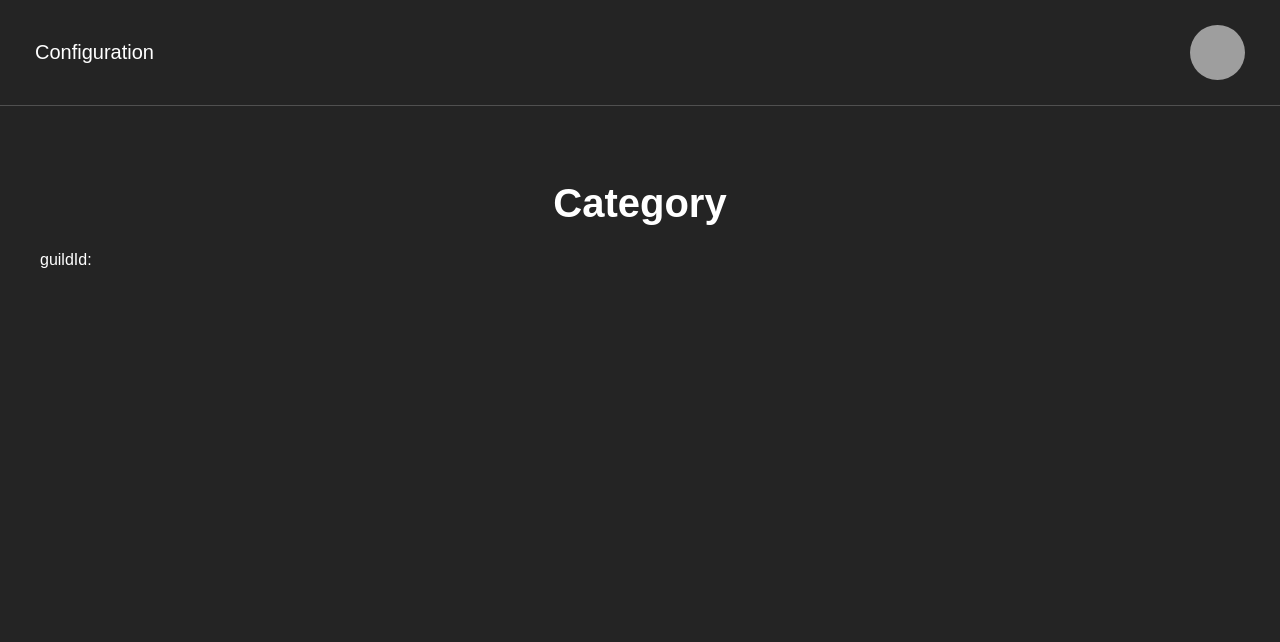
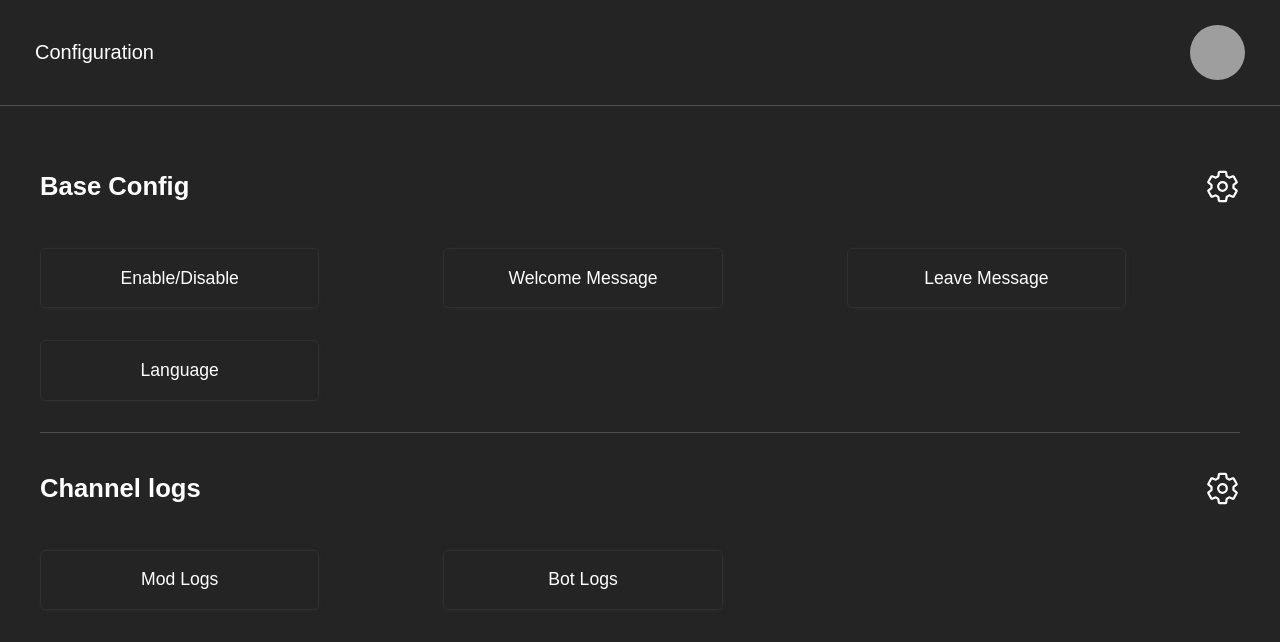
Before and after one commit to BotCraftHub/MystiGuardianDashboard, a React (Create React App) app: page /dashboard/categories in a window 1280 px wide. Shown: the top 642 px of the page. Built offline with nearby package versions, Linux system fonts and the light colour scheme; grey boxes are pictures that could not be loaded; a web font is replaced by a local one.

Commit message:
pretty much done with category

```diff
--- a/src/pages/Category.tsx
+++ b/src/pages/Category.tsx
@@ -1,13 +1,40 @@
 import {useContext} from "react";
 import {GuildContext} from "../utils/context/GuildContext";
-import {Container} from "../styles";
+import {Container, Flex, Grid, TextButton, Title} from "../styles";
+import {IoSettingsOutline} from 'react-icons/io5'
+import {useNavigate} from "react-router";
 
 export const Category = () => {
     const {guildId} = useContext(GuildContext)
+    const navigate = useNavigate()
+    const handleClick = (path: string) => {
+        navigate(path)
+    }
     return <div style={{padding: "3.125em 0"}}>
         <Container>
-            <h1>Category</h1>
-            <p>guildId: {guildId}</p>
+            <div>
+                <Flex alignItems={"center"} justifyContent={"space-between"}>
+                    <Title>Base Config</Title>
+                    <IoSettingsOutline size={35}/>
+                </Flex>
+                <Grid>
+                    <TextButton
+                        onClick={() => handleClick(`/dashboard/welcome-message-intermittent`)}>Enable/Disable</TextButton>
+                    <TextButton onClick={() => handleClick(`/dashboard/welcome-message`)}>Welcome Message</TextButton>
+                    <TextButton onClick={() => handleClick(`/dashboard/leaving-message`)}>Leave Message</TextButton>
+                    <TextButton onClick={() => handleClick(`/dashboard/language`)}>Language</TextButton>
+                </Grid>
+            </div>
+            <div style={{borderTop: "0.0625em solid rgba(255, 255, 255, 0.2)", paddingTop: "1.5625em"}}>
+                <Flex alignItems={"center"} justifyContent={"space-between"}>
+                    <Title>Channel logs</Title>
+                    <IoSettingsOutline size={35}/>
+                </Flex>
+                <Grid>
+                    <TextButton>Mod Logs</TextButton>
+                    <TextButton>Bot Logs</TextButton>
+                </Grid>
+            </div>
         </Container>
     </div>
 }
--- a/src/styles/index.tsx
+++ b/src/styles/index.tsx
@@ -22,6 +22,15 @@ export const MainButton = styled.div`
     box-Shadow: 0 0.0625em 0.3125em 0 rgba(77, 73, 73, 0.18);
     cursor: pointer;
   }
+`;
+
+export const TextButton = styled(MainButton)`
+  display: flex;
+  width: 15.875em;
+  height: 3.425em;
+  font-size: 1.1em;
+  background-color: transparent;
+  padding: 0.25em 3.125em;
 `;
 
 export const HomeStyle = styled.div`
@@ -108,3 +117,30 @@ export const AppBarStyle = styled.header`
     font-weight: normal;
   }
 `;
+
+export const Title = styled.p`
+  font-size: 1.6em;
+  font-weight: 700;
+  color: #ffffff;
+  margin: 0.625em 0;
+`;
+
+type FlexProps = Partial<{
+    alignItems: string;
+    justifyContent: string;
+    flexDirection: string;
+}>;
+
+export const Flex = styled.div<FlexProps>`
+  display: flex;
+  align-items: ${(props) => props.alignItems};
+  justify-content: ${(props) => props.justifyContent};
+  flex-direction: ${(props) => props.flexDirection};
+`;
+
+export const Grid = styled.div`
+  display: grid;
+  grid-template-columns: repeat(3, 1fr);
+  grid-gap: 0.625em;
+  margin: 1.25em 0;
+`;
```
